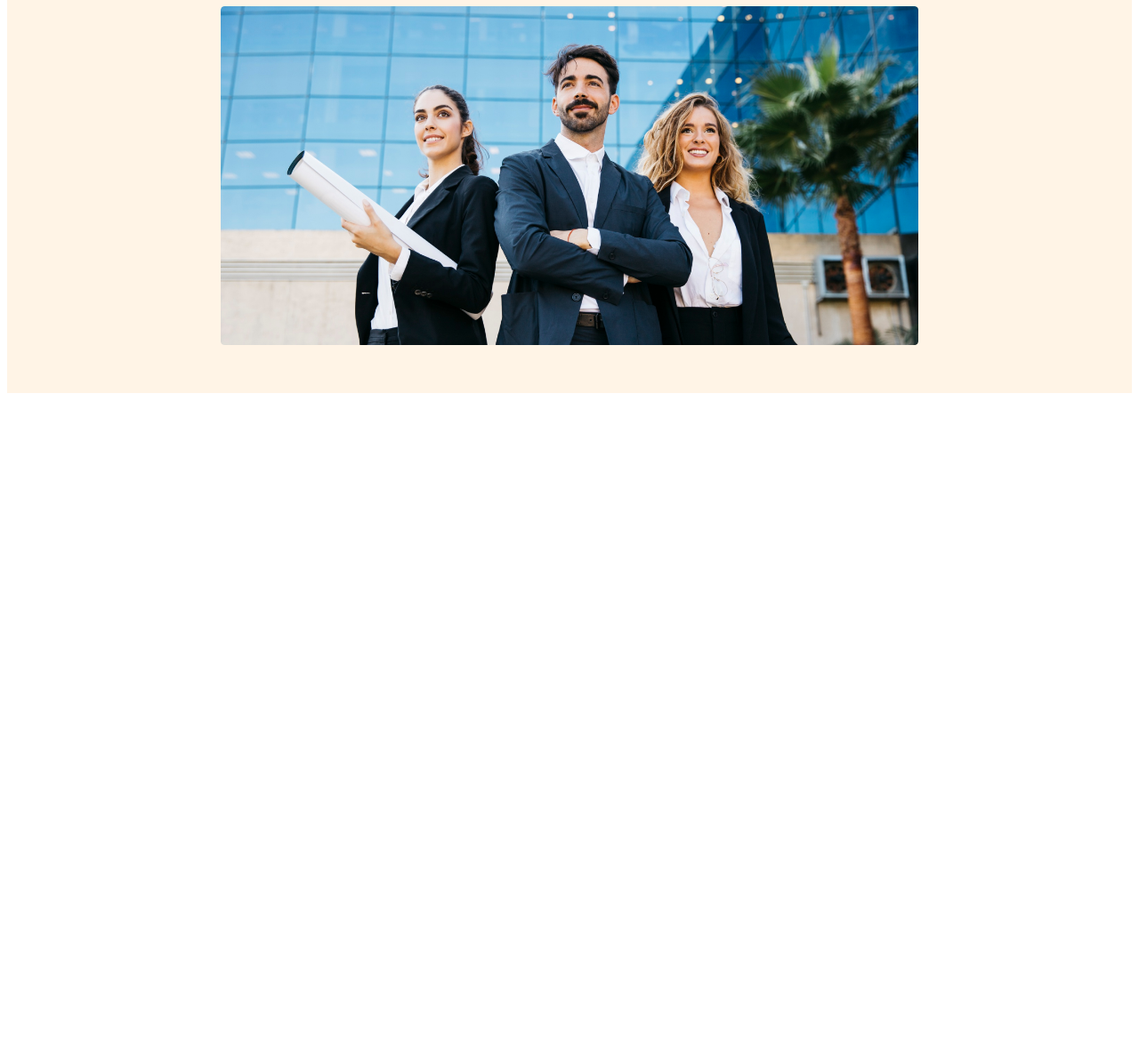
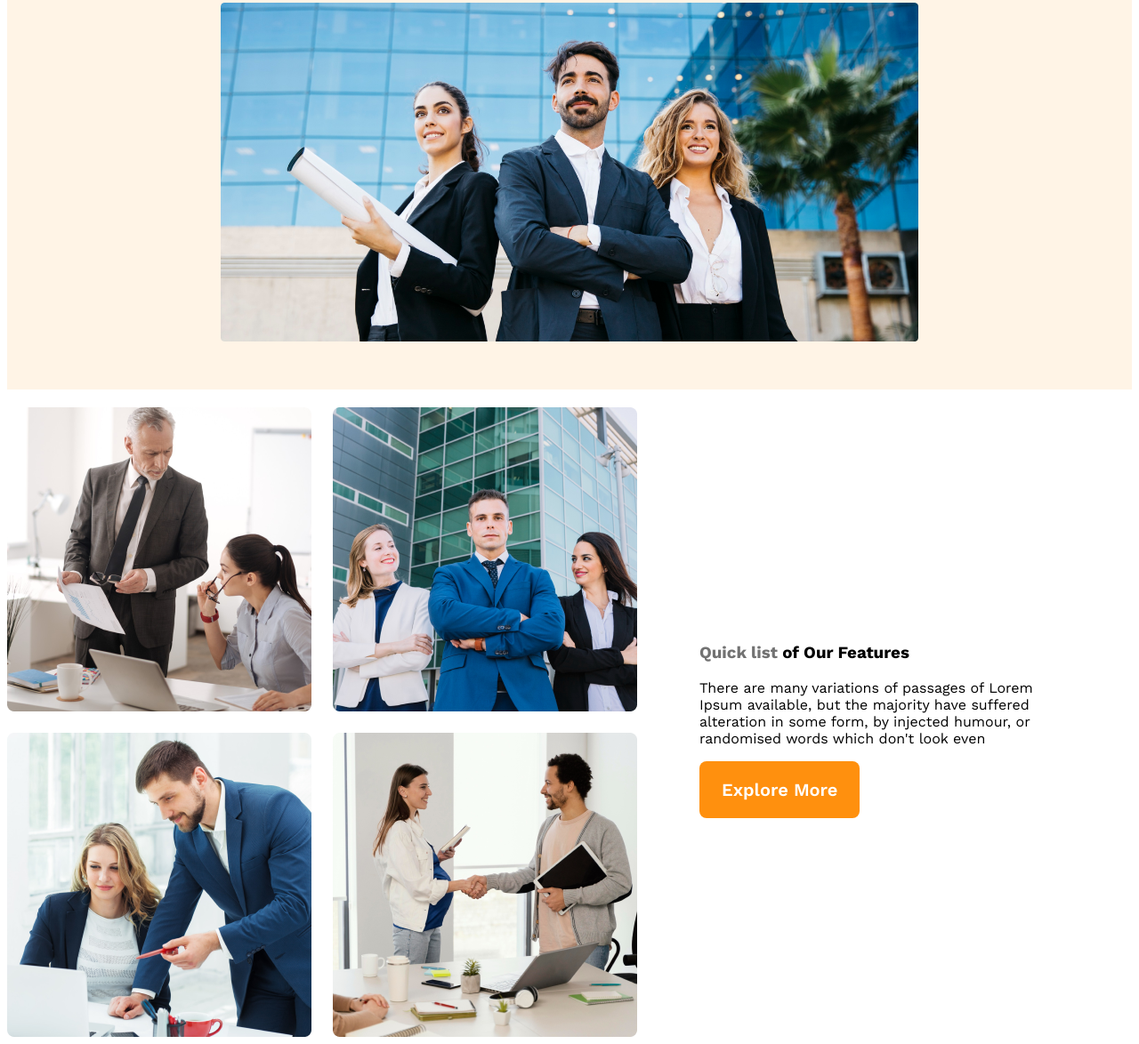
Before and after one commit to shahab-24/new-architect-website, a plain HTML site: page index.html in a window 1280 px wide. Shown: the part 583-1757 px from the top of the page at 89% size. Before the commit the page ends 1033 px from the top, so only its background shows below. Drawn offline with nearby package versions, Linux system fonts and the light colour scheme.

Commit message:
completed features section

```diff
--- a/architect.css
+++ b/architect.css
@@ -1,21 +1,24 @@
 @import url("https://fonts.googleapis.com/css2?family=Inter:wght@400;600;700;800;900&family=Merriweather:ital,wght@0,400;0,700;0,900;1,900&family=Work+Sans:wght@400;500;600;700&display=swap");
 
 /* shared styles */
+
+
 * {
   font-family: "Inter", sans-serif;
   font-family: "Merriweather", serif;
   font-family: "Work Sans", sans-serif;
+
 }
 
-
 .btn-primary {
+  border: 0;
+  color: white;
   text-align: center;
   font-size: 20px;
   border-radius: 8px;
   background: #ff900e;
   font-weight: 600;
   padding: 20px 25px;
-
 }
 
 /* header styles */
@@ -54,33 +57,102 @@ nav li a {
   max-width: 800px;
   text-align: center;
   margin: 0 auto;
-
 }
 
-.banner-title{
+.banner-title {
   color: #131313;
   font-size: 4rem;
   font-weight: 700;
-
 }
 
-.banner-description{
+.banner-description {
   color: #727272;
   font-size: 1rem;
 }
-.banner img{
+.banner img {
   max-width: 100%;
   margin-top: 70px;
 }
 
+/* main section styles */
+
+main{
+  max-width: 1440px;
+  margin: 0 auto;
+}
+
+
+
+/* features styles */
+.features-container{
+  padding-top: 20px;
+  display: flex;
+  align-items: center;
+
+}
+
+.features-img{
+  display: grid;
+  grid-template-columns: repeat(2, 1fr);
+  gap: 24px;
+}
+
+.features-content{
+  text-align: left;
+  padding-left: 70px;
+  padding-right: 70px;
+
+}
+
+.freatures-title{
+
+font-size: 3rem;
+font-weight: 500;
+
+}
+
+.quick{
+  color:#727272;
+}
+
+.features{
+  color: #FF900E;
+font-size: 3rem;
+font-weight: 700;
+
+}
+
+.freatures-description{
+  color:#727272;
+font-size: 1rem;
+font-weight: 400;
+ /* 162.5% */
+}
+
+
+
+
+
+
+
 /* media responsive */
 
 @media screen and (max-width: 576px) {
-  header{
+  header {
     padding: 30px;
   }
- nav {
-  flex-direction: column;
- }
+  nav {
+    flex-direction: column;
+  }
+}
 
+@media screen and (min-width: 576px) and (max-width: 990px) {
+
+  header {
+    padding: 50px;
+  }
+
+  nav {
+    flex-direction: column;
+  }
 }
--- a/index.html
+++ b/index.html
@@ -31,9 +31,26 @@
       <img src="images/banner.png" alt="">
       </div>
 
+  </header>
+  <!-- header section end -->
+  <main>
+    <section class="features-container">
+      <div class="features-img">
+        <img src="/images/team1.png" alt="">
+        <img src="/images/team2.png" alt="">
+        <img src="/images/team3.png" alt="">
+        <img src="/images/team4.png" alt="">
 
+      </div>
+      <div class="features-content">
+        <h3 class="features-title"><span class="quick">Quick list </span> of Our<span class="Features"> Features</span> </h3>
+        <p class="features-description">There are many variations of passages of Lorem Ipsum available, but the majority have suffered alteration in some form, by injected humour, or randomised words which don't look even</p>
+        <button class="btn-primary">Explore More</button>
 
-  </header>
+      </div>
+
+    </section>
+  </main>
 
 </body>
 </html>
```
